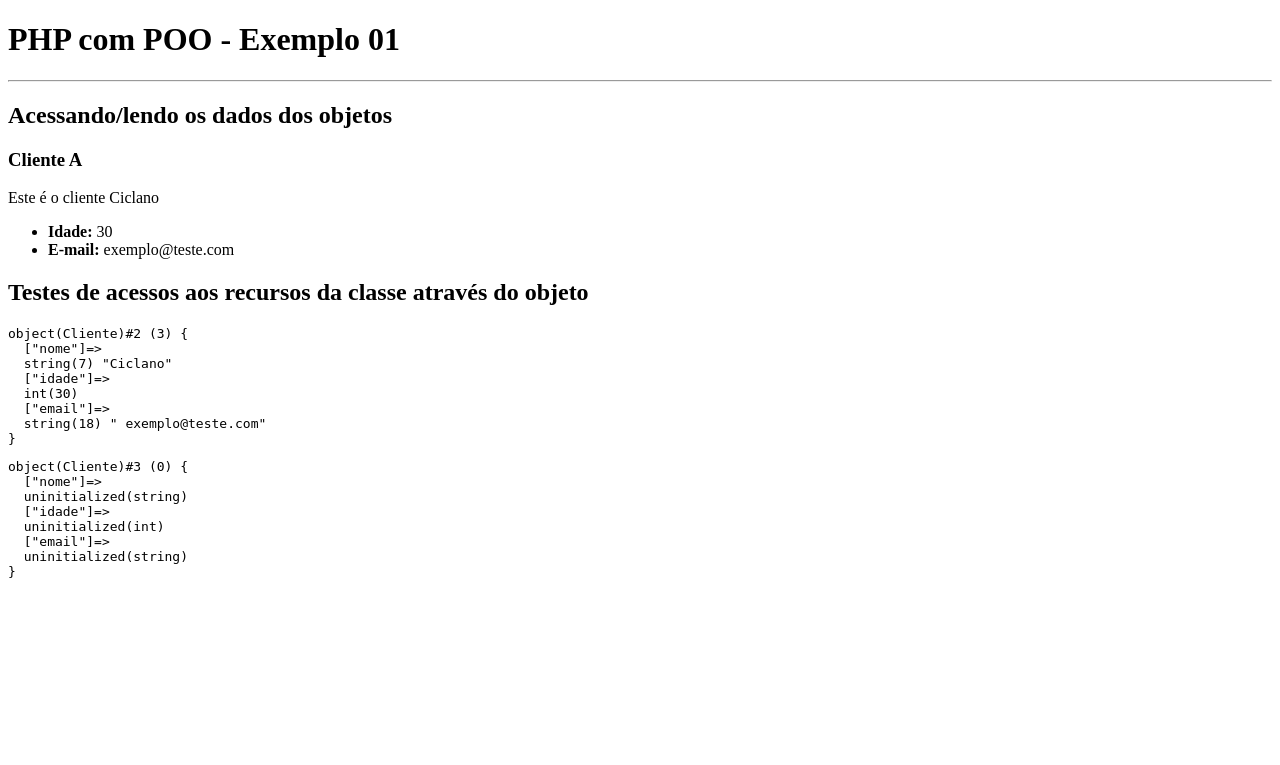
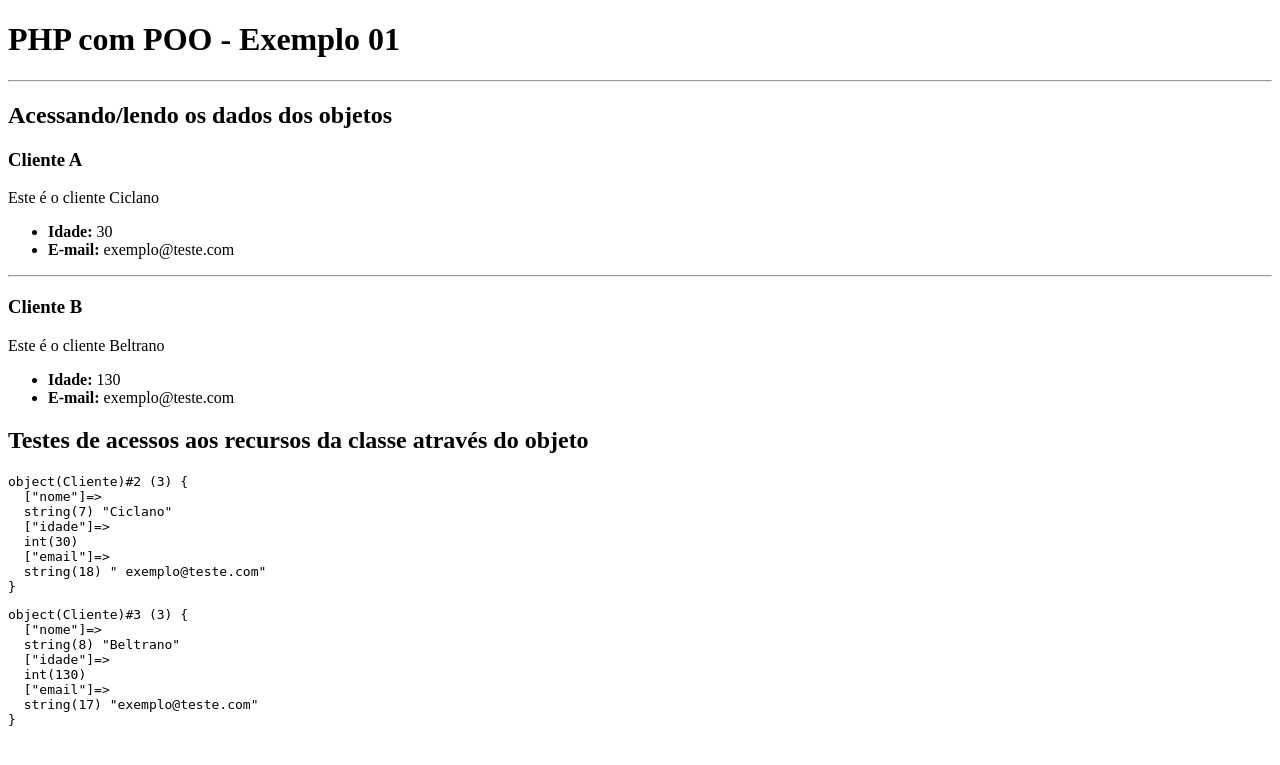
Before and after one commit to nevesapi/aulasphp-poo, a PHP site: page / in a window 1280 px wide. Shown: the top 765 px of the page. Run offline with PHP 8.4, Linux system fonts and the light colour scheme.

Commit message:
Acessa e exibe dados do clienteB

```diff
--- a/index.php
+++ b/index.php
@@ -21,6 +21,10 @@
   $clienteA->nome = "Ciclano";
   $clienteA->idade = 30;
   $clienteA->email = " exemplo@teste.com";
+
+  $clienteB->nome = "Beltrano";
+  $clienteB->idade = 130;
+  $clienteB->email = "exemplo@teste.com";
   ?>
 
   <h2>Acessando/lendo os dados dos objetos</h2>
@@ -33,6 +37,18 @@
     <li><b>Idade: </b><?= $clienteA->idade ?></li>
     <li><b>E-mail: </b><?= $clienteA->email ?></li>
   </ul>
+
+  <hr>
+
+  <h3>Cliente B</h3>
+
+  <div>
+    <?= $clienteB->exibirDados() ?>
+  </div>
+  <ul>
+    <li><b>Idade: </b><?= $clienteB->idade ?></li>
+    <li><b>E-mail: </b><?= $clienteB->email ?></li>
+  </ul>
   <h2>Testes de acessos aos recursos da classe através do objeto</h2>
   <pre><?= var_dump($clienteA) ?></pre>
   <pre><?= var_dump($clienteB) ?></pre>
```
